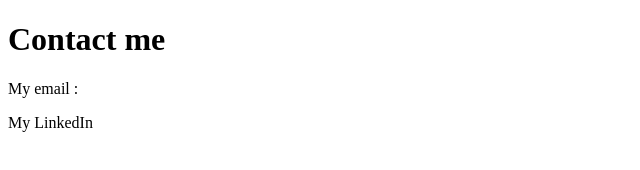
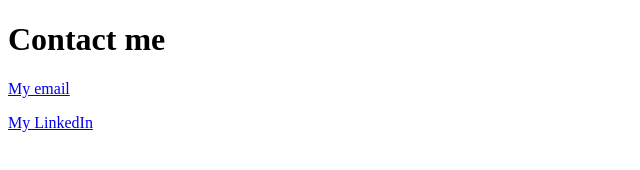
Before and after one commit to christog629/html-portfolio, a plain HTML site: page contactme.html in a window 1280 px wide. Shown: the whole page, without its empty margins (0-640 px from the left). Drawn offline with Linux system fonts and the light colour scheme.

Commit message:
Update contactme.html

```diff
--- a/contactme.html
+++ b/contactme.html
@@ -8,8 +8,8 @@
 <body>
     <h1>Contact me</h1>
 
-    <p>My email : <a href="mailto:christopher.gui@hotmail.com"></a></p>
-    <p>My LinkedIn <a href="www.linkedin.com/in/christopher-guimont-610898290"></a></p>
+    <p><a href="mailto:christopher.gui@hotmail.com">My email</a></p>
+    <p><a href="https://www.linkedin.com/in/christopher-guimont-610898290">My LinkedIn</a></p>
 
 
 </body>
```
